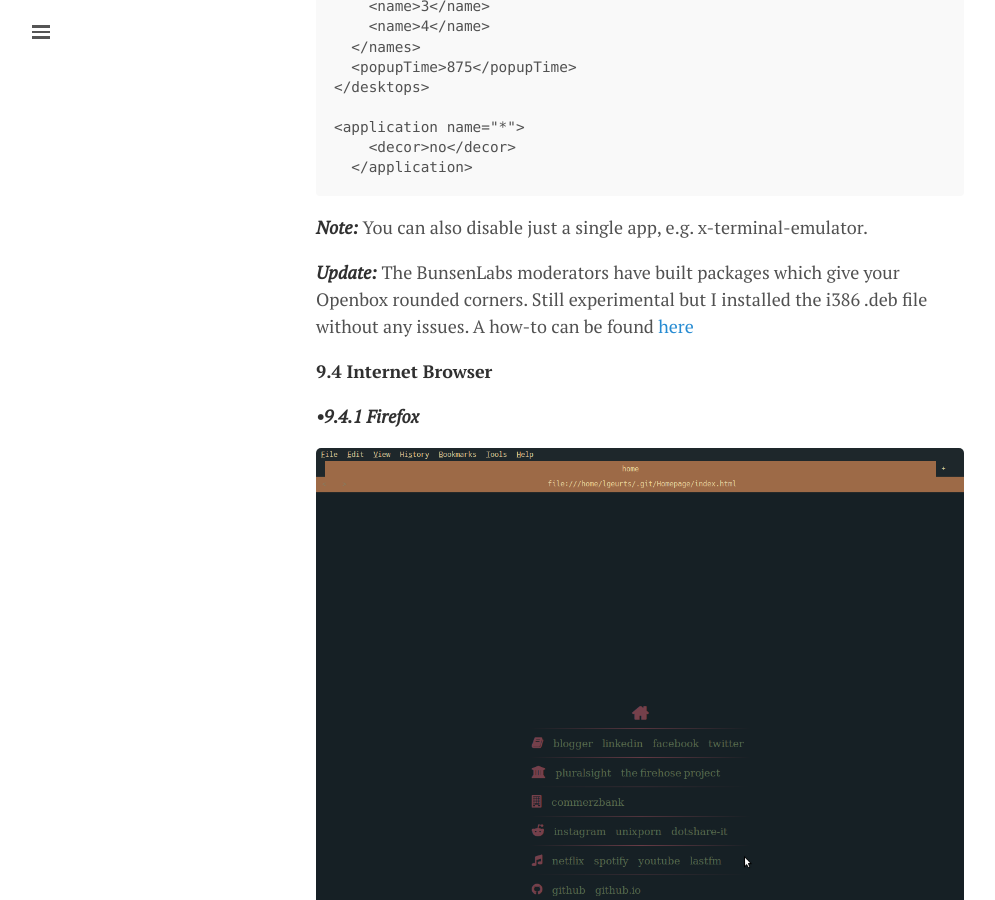
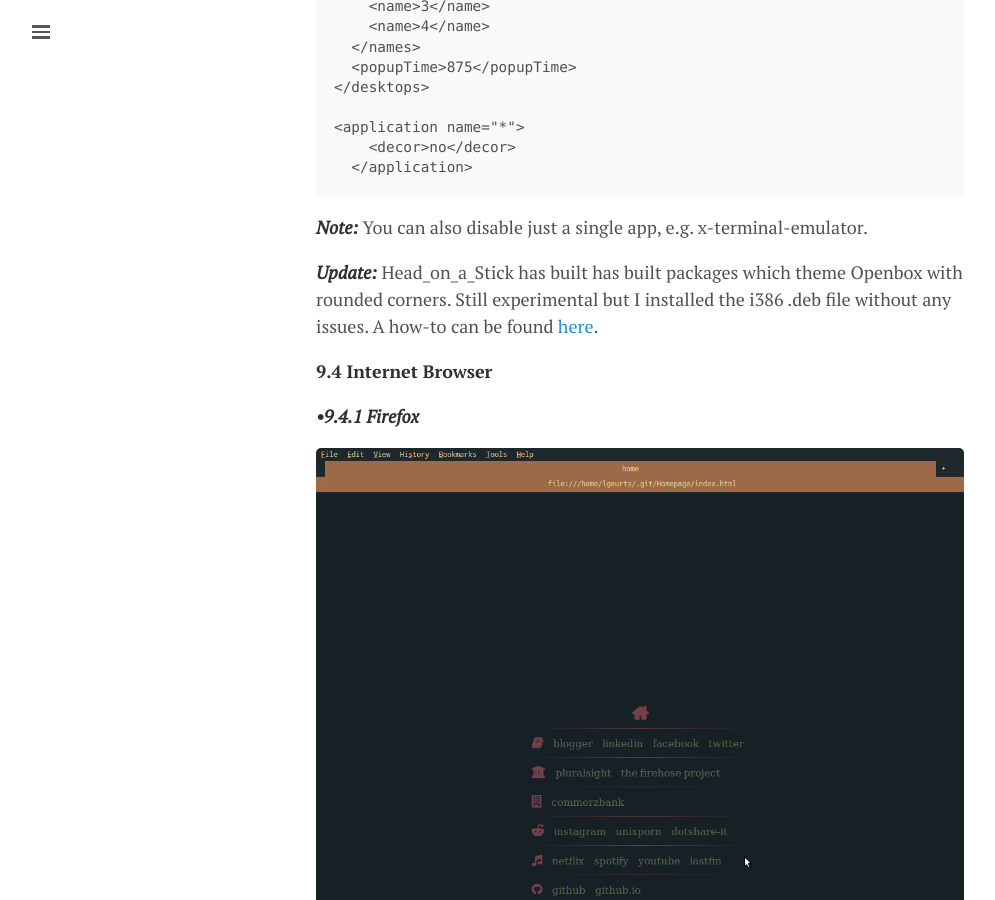
Before and after one commit to lgeurts/lgeurts.github.io, a Jekyll site: the page built from _posts/2017-07-11-bunsenlabs-linux-setup-notes-for dell-inspiron-6000.md, in a window 1280 px wide and 900 px high, scrolled down 18622 px. Shown: the whole window, without its empty margins (0-995 px from the left). Built offline with Jekyll 4.4.1, drawn with Linux system fonts in a browser that asks for light colours; nearby versions of some CDN libraries; comment, search, counter and statistics services are not loaded.

Commit message:
Update section 9.3.1 #551 Openbox rounded corners

````diff
--- a/_posts/2017-07-11-bunsenlabs-linux-setup-notes-for dell-inspiron-6000.md
+++ b/_posts/2017-07-11-bunsenlabs-linux-setup-notes-for dell-inspiron-6000.md
@@ -548,7 +548,7 @@
 ```
 ***Note:*** You can also disable just a single app, e.g. x-terminal-emulator.
 
-***Update:*** The BunsenLabs moderators have built packages which give your Openbox rounded corners. Still experimental but I installed the i386 .deb file without any issues. A how-to can be found [here](https://forums.bunsenlabs.org/viewtopic.php?id=3173&p=3)
+***Update:*** Head_on_a_Stick has built has built packages which theme Openbox with rounded corners. Still experimental but I installed the i386 .deb file without any issues. A how-to can be found [here](https://forums.bunsenlabs.org/viewtopic.php?id=3173&p=3).
 
 **9.4 Internet Browser**
 
````
